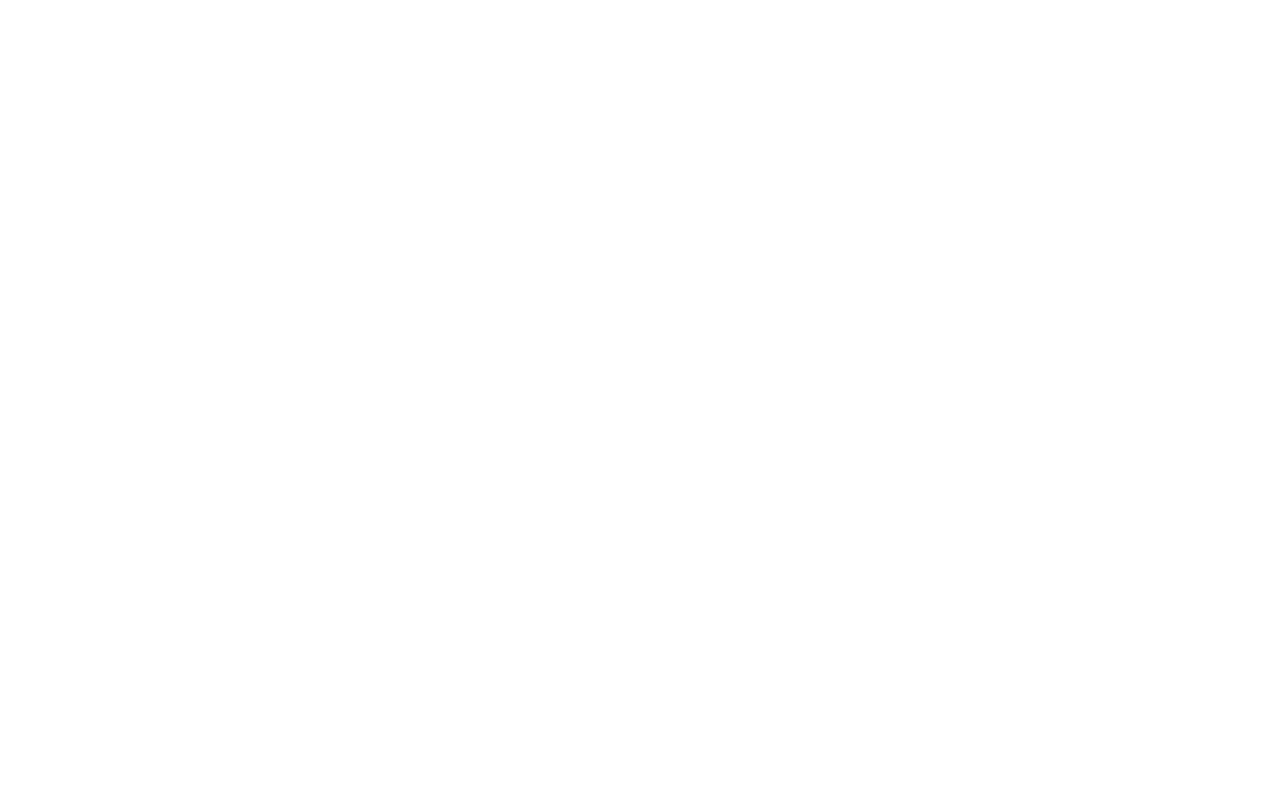
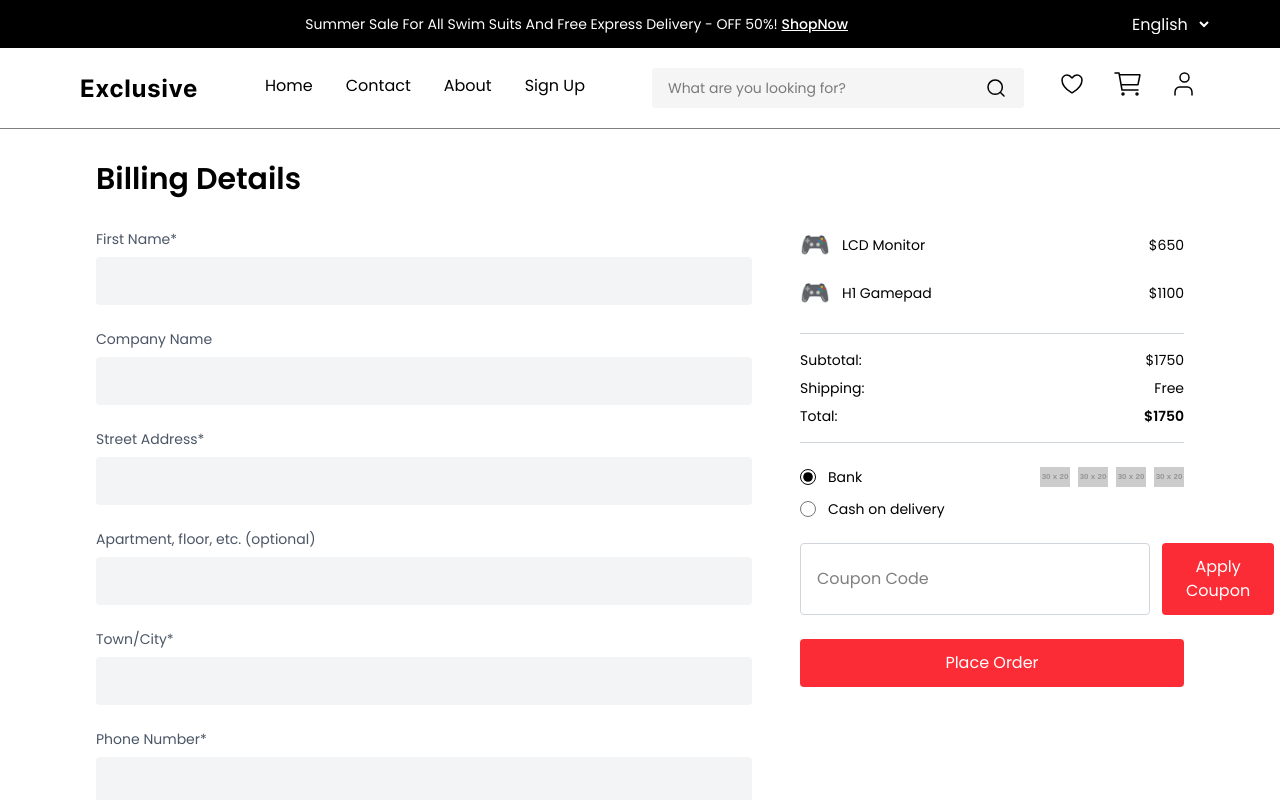
Before and after one commit to S-Rashy/shoppy, a Vue app: page /checkout in a window 1280 px wide. Before the commit this address had no page. Shown: the top 800 px of the page. Built offline with nearby package versions, Linux system fonts and the light colour scheme.

Commit message:
feat: added products to store

```diff
--- a/src/components/pages/CheckOut.vue
+++ b/src/components/pages/CheckOut.vue
@@ -0,0 +1,218 @@
+<script>
+export default {
+  name: 'Checkout',
+  data() {
+    return {
+      form: {
+        firstName: '',
+        companyName: '',
+        streetAddress: '',
+        apartment: '',
+        city: '',
+        phoneNumber: '',
+        emailAddress: '',
+        saveInfo: false
+      },
+      paymentMethod: 'bank',
+      couponCode: '',
+      cartItems: [
+        { id: 1, name: 'LCD Monitor', image: '🎮', price: 650 },
+        { id: 2, name: 'H1 Gamepad', image: '🎮', price: 1100 }
+      ]
+    }
+  },
+  computed: {
+    subtotal() {
+      return this.cartItems.reduce((sum, item) => sum + item.price, 0);
+    },
+    shipping() {
+      return 'Free';
+    },
+    total() {
+      return this.subtotal;
+    }
+  },
+  methods: {
+    applyCoupon() {
+      console.log('Applying coupon:', this.couponCode);
+    },
+    placeOrder() {
+      console.log('Order placed:', this.form, 'Payment:', this.paymentMethod);
+    }
+  }
+}
+</script>
+
+<template>
+  <div class="max-w-6xl mx-auto p-8">
+    <h1 class="text-3xl font-semibold mb-8">Billing Details</h1>
+
+    <div class="flex gap-12">
+      <!-- Billing Form -->
+      <div class="flex-1">
+        <div class="mb-6">
+          <label class="block text-sm text-gray-600 mb-2">First Name*</label>
+          <input
+            v-model="form.firstName"
+            type="text"
+            required
+            class="w-full px-4 py-3 bg-gray-100 rounded focus:outline-none focus:bg-gray-200"
+          >
+        </div>
+
+        <div class="mb-6">
+          <label class="block text-sm text-gray-600 mb-2">Company Name</label>
+          <input
+            v-model="form.companyName"
+            type="text"
+            class="w-full px-4 py-3 bg-gray-100 rounded focus:outline-none focus:bg-gray-200"
+          >
+        </div>
+
+        <div class="mb-6">
+          <label class="block text-sm text-gray-600 mb-2">Street Address*</label>
+          <input
+            v-model="form.streetAddress"
+            type="text"
+            required
+            class="w-full px-4 py-3 bg-gray-100 rounded focus:outline-none focus:bg-gray-200"
+          >
+        </div>
+
+        <div class="mb-6">
+          <label class="block text-sm text-gray-600 mb-2">Apartment, floor, etc. (optional)</label>
+          <input
+            v-model="form.apartment"
+            type="text"
+            class="w-full px-4 py-3 bg-gray-100 rounded focus:outline-none focus:bg-gray-200"
+          >
+        </div>
+
+        <div class="mb-6">
+          <label class="block text-sm text-gray-600 mb-2">Town/City*</label>
+          <input
+            v-model="form.city"
+            type="text"
+            required
+            class="w-full px-4 py-3 bg-gray-100 rounded focus:outline-none focus:bg-gray-200"
+          >
+        </div>
+
+        <div class="mb-6">
+          <label class="block text-sm text-gray-600 mb-2">Phone Number*</label>
+          <input
+            v-model="form.phoneNumber"
+            type="tel"
+            required
+            class="w-full px-4 py-3 bg-gray-100 rounded focus:outline-none focus:bg-gray-200"
+          >
+        </div>
+
+        <div class="mb-6">
+          <label class="block text-sm text-gray-600 mb-2">Email Address*</label>
+          <input
+            v-model="form.emailAddress"
+            type="email"
+            required
+            class="w-full px-4 py-3 bg-gray-100 rounded focus:outline-none focus:bg-gray-200"
+          >
+        </div>
+
+        <div class="flex items-center gap-3">
+          <input
+            v-model="form.saveInfo"
+            type="checkbox"
+            id="saveInfo"
+            class="w-5 h-5 accent-red-500"
+          >
+          <label for="saveInfo" class="text-sm cursor-pointer">
+            Save this information for faster check-out next time
+          </label>
+        </div>
+      </div>
+
+      <!-- Order Summary -->
+      <div class="w-96">
+        <div class="mb-6">
+          <div v-for="item in cartItems" :key="item.id" class="flex items-center justify-between mb-4">
+            <div class="flex items-center gap-3">
+              <span class="text-2xl">{{ item.image }}</span>
+              <span class="text-sm">{{ item.name }}</span>
+            </div>
+            <span class="text-sm">${{ item.price }}</span>
+          </div>
+        </div>
+
+        <div class="border-t border-b border-gray-300 py-4 mb-6">
+          <div class="flex justify-between mb-2">
+            <span class="text-sm">Subtotal:</span>
+            <span class="text-sm">${{ subtotal }}</span>
+          </div>
+          <div class="flex justify-between mb-2">
+            <span class="text-sm">Shipping:</span>
+            <span class="text-sm">{{ shipping }}</span>
+          </div>
+          <div class="flex justify-between">
+            <span class="text-sm">Total:</span>
+            <span class="text-sm font-semibold">${{ total }}</span>
+          </div>
+        </div>
+
+        <!-- Payment Methods -->
+        <div class="mb-6">
+          <label class="flex items-center justify-between mb-3 cursor-pointer">
+            <div class="flex items-center gap-3">
+              <input
+                v-model="paymentMethod"
+                type="radio"
+                value="bank"
+                class="w-4 h-4 accent-black"
+              >
+              <span class="text-sm">Bank</span>
+            </div>
+            <div class="flex gap-2">
+              <img src="https://via.placeholder.com/30x20/e3f2fd/0066cc?text=B" alt="Bkash" class="h-5">
+              <img src="https://via.placeholder.com/30x20/1a237e/ffffff?text=V" alt="Visa" class="h-5">
+              <img src="https://via.placeholder.com/30x20/ff6d00/ffffff?text=M" alt="Mastercard" class="h-5">
+              <img src="https://via.placeholder.com/30x20/ff5722/ffffff?text=N" alt="Nagad" class="h-5">
+            </div>
+          </label>
+
+          <label class="flex items-center gap-3 cursor-pointer">
+            <input
+              v-model="paymentMethod"
+              type="radio"
+              value="cash"
+              class="w-4 h-4 accent-black"
+            >
+            <span class="text-sm">Cash on delivery</span>
+          </label>
+        </div>
+
+        <!-- Coupon Code -->
+        <div class="flex gap-3 mb-6">
+          <input
+            v-model="couponCode"
+            type="text"
+            placeholder="Coupon Code"
+            class="flex-1 px-4 py-3 border border-gray-300 rounded focus:outline-none focus:border-red-500"
+          >
+          <button
+            @click="applyCoupon"
+            class="px-6 py-3 bg-red-500 hover:bg-red-600 text-white rounded transition"
+          >
+            Apply Coupon
+          </button>
+        </div>
+
+        <!-- Place Order Button -->
+        <button
+          @click="placeOrder"
+          class="w-full px-6 py-3 bg-red-500 hover:bg-red-600 text-white rounded transition"
+        >
+          Place Order
+        </button>
+      </div>
+    </div>
+  </div>
+</template>
--- a/src/router/routes.js
+++ b/src/router/routes.js
@@ -9,6 +9,7 @@ import DetailsPage from "@/components/pages/DetailsPage.vue";
 import Account from "@/components/pages/Account.vue";
 import CartPage from "@/components/pages/CartPage.vue";
 import WishlistPage from "@/components/pages/WishlistPage.vue";
+import CheckOut from "@/components/pages/CheckOut.vue";
 
 export default [
   {
@@ -23,6 +24,7 @@ export default [
       {path: "account", name: "AccountPage", component: Account},
       {path: "cart", name: "CartPage", component: CartPage},
       {path: "wishlist", name: "WishlistPage", component: WishlistPage},
+      {path: "checkout", name: "CheckoutPage", component: CheckOut},
       {
         path: "auth",
         name: "AuthPage",
```
